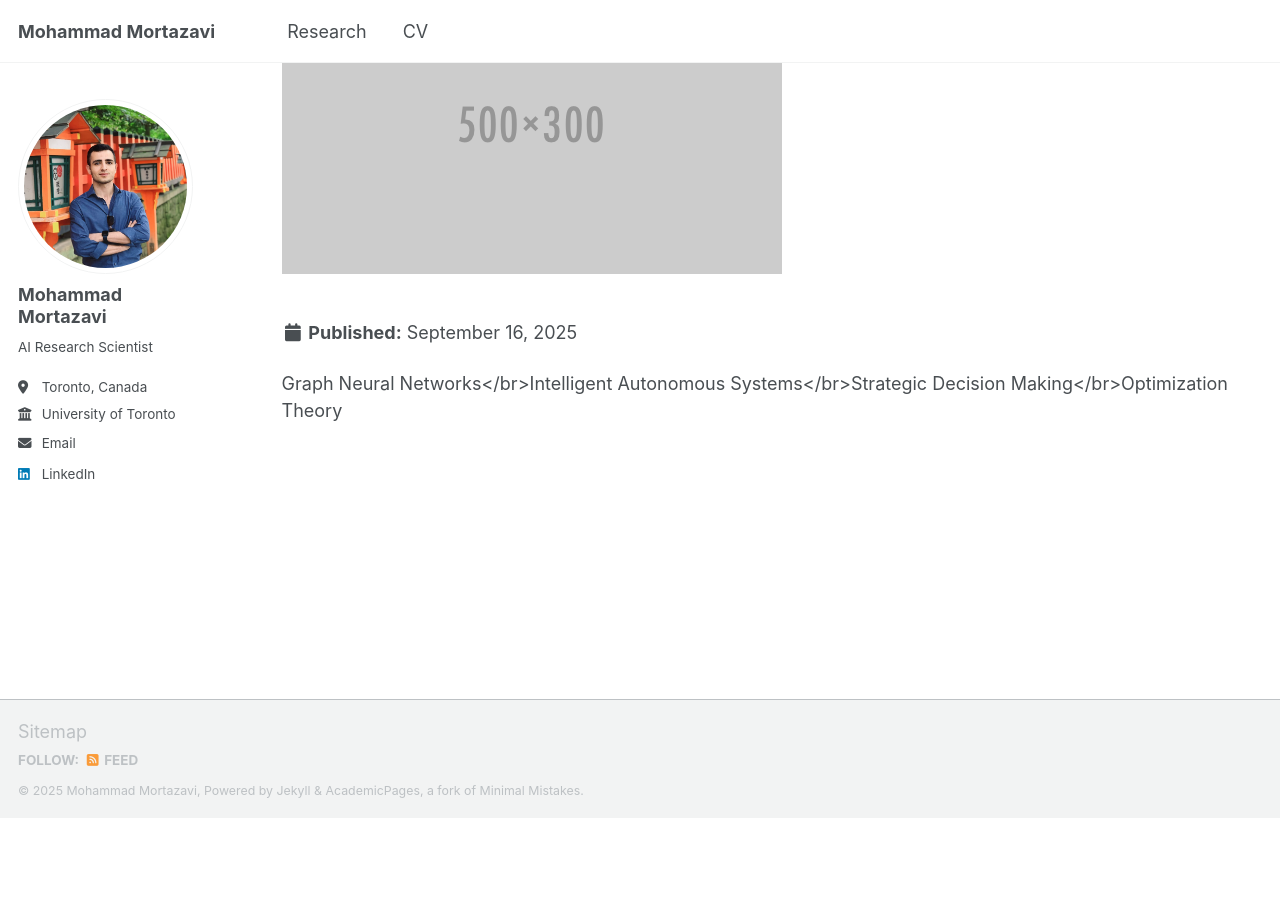
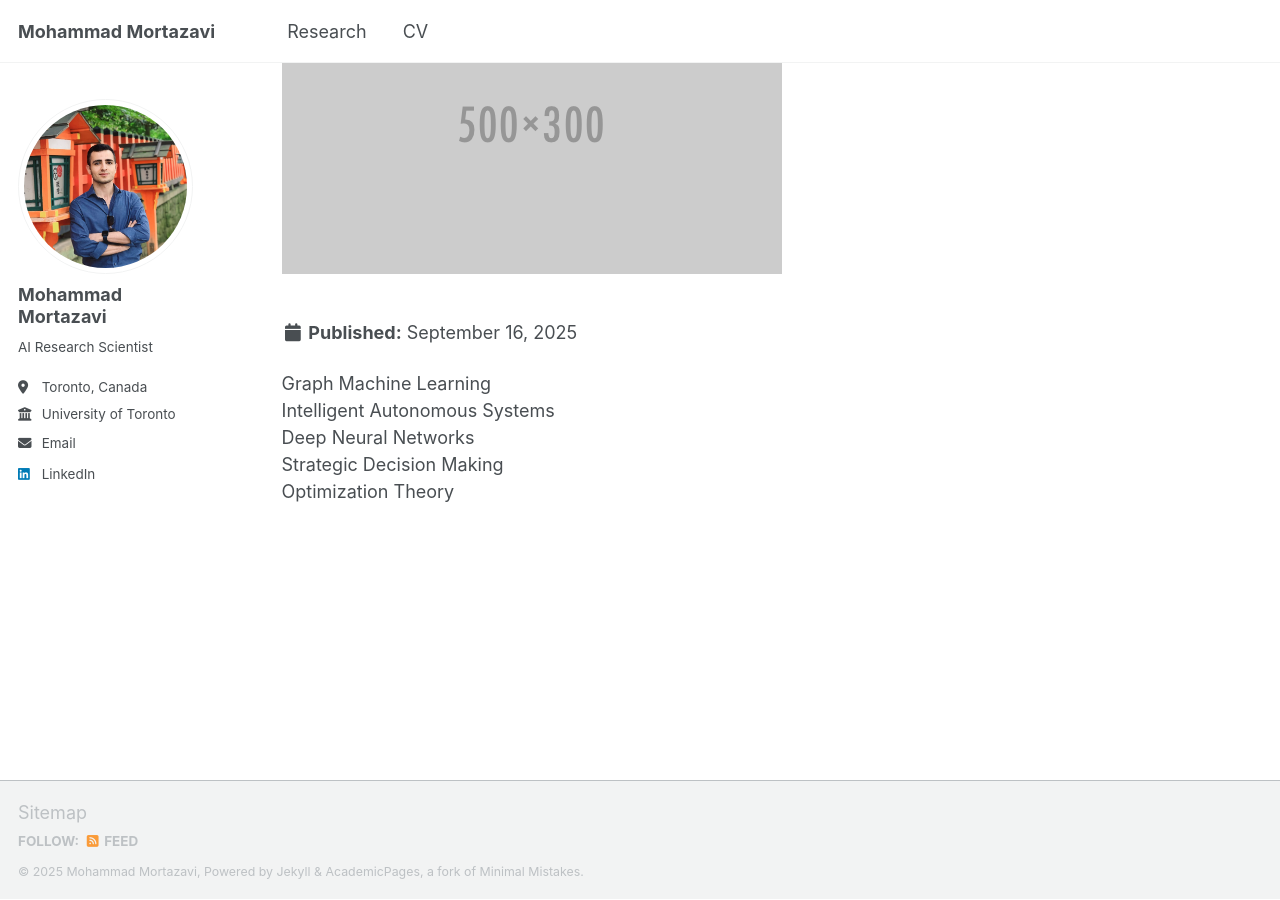
Before and after one commit to mortazawi/mortazawi.github.io, a Jekyll site: the page built from _pages/portfolio.html, in a window 1280 px wide and 900 px high, scrolled down 1255 px. Built offline with Jekyll 4.4.1, drawn with Linux system fonts in a browser that asks for light colours; a script that is not in the unit is left out; before the commit the page ends 2074 px from its top, so only the background shows below that.

Commit message:
Update portfolio-4.md

```diff
--- a/_portfolio/portfolio-4.md
+++ b/_portfolio/portfolio-4.md
@@ -1,6 +1,6 @@
 ---
 title: ""
-excerpt: "Graph Neural Networks</br>Intelligent Autonomous Systems</br>Strategic Decision Making</br>Optimization Theory"
+excerpt: "Graph Machine Learning<br/>Intelligent Autonomous Systems<br/>Deep Neural Networks<br/>Strategic Decision Making<br/>Optimization Theory"
 collection: Research Interests
 ---
 
```
